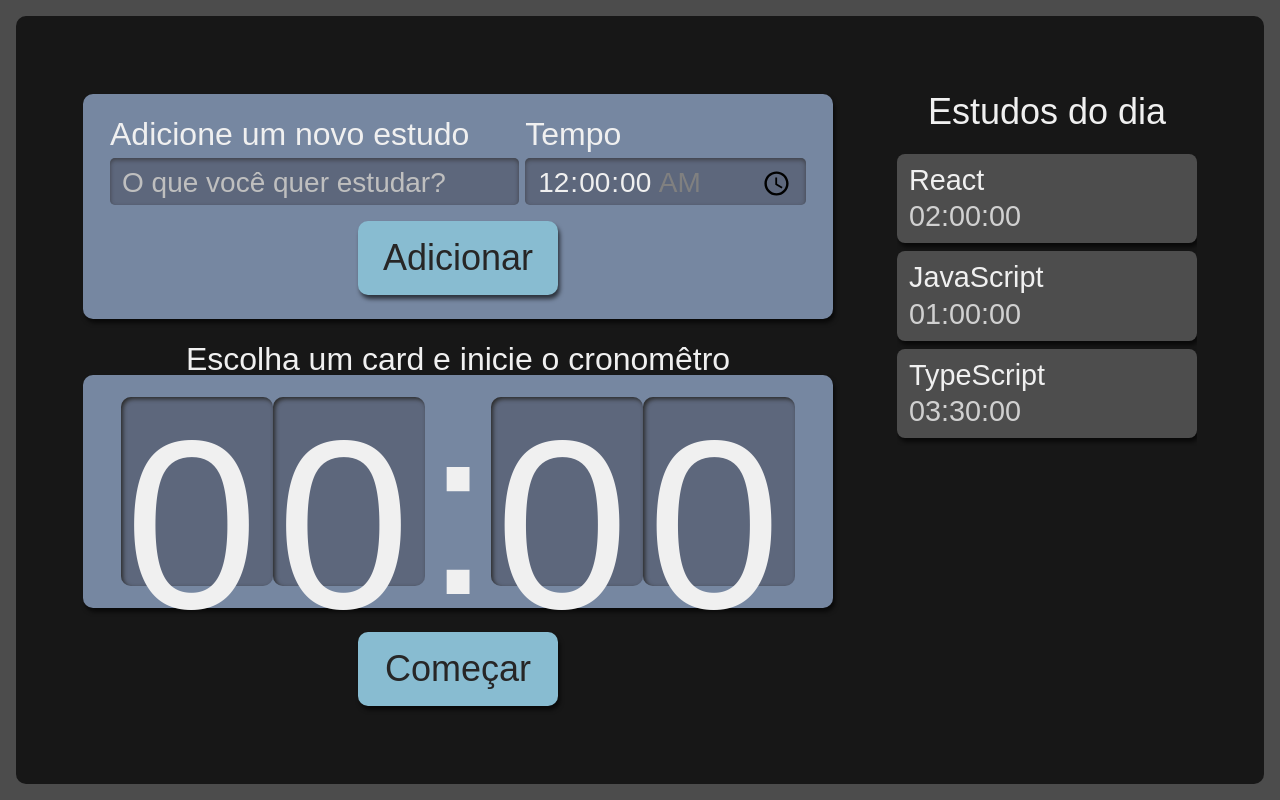
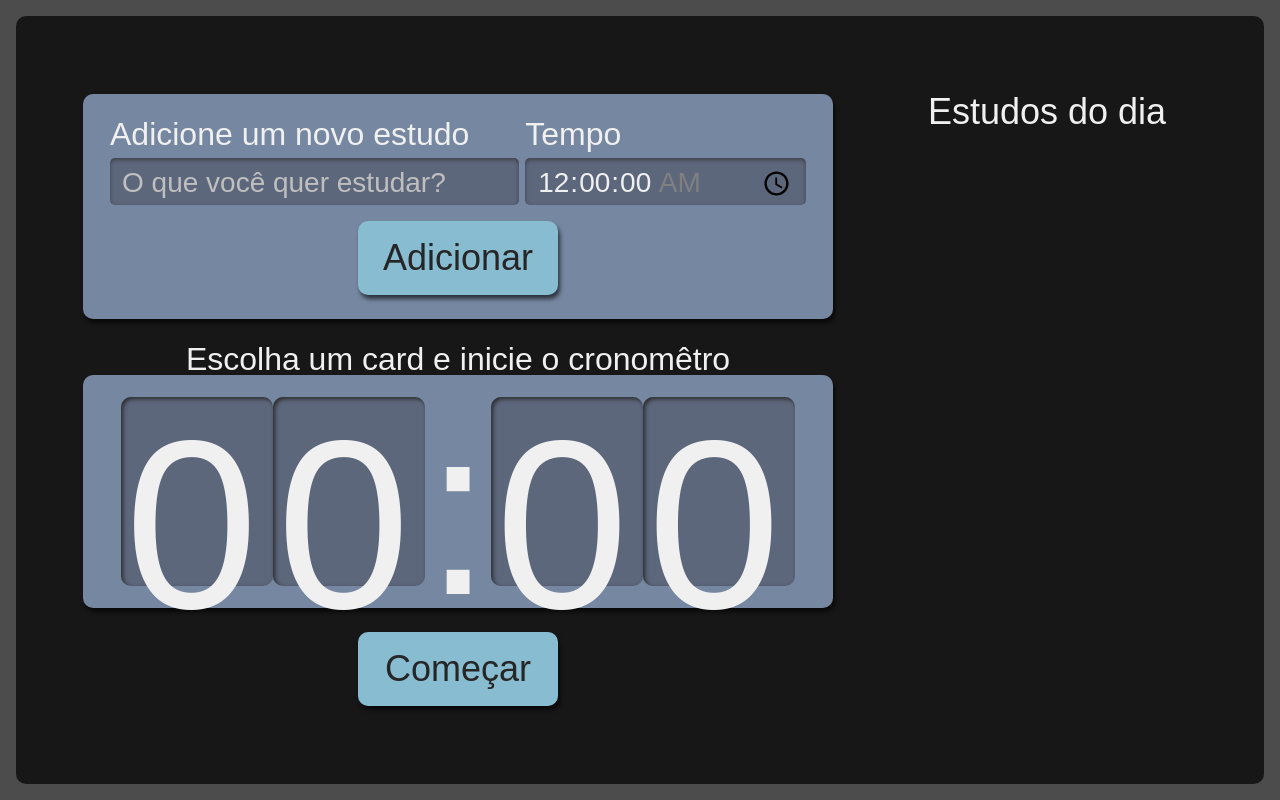
Before and after one commit to oarbigauss/curso-react-typescript, a React (Create React App) app in the folder curso-react/: page / in a window 1280 px wide. Built offline with nearby package versions, Linux system fonts and the light colour scheme.

Commit message:
(CAP 05 / AULA 07)  Inserindo método para adicionar uma tarefa

```diff
--- a/curso-react/src/components/Button/button.tsx
+++ b/curso-react/src/components/Button/button.tsx
@@ -1,10 +1,14 @@
 import React from 'react';
 import style from './Button.module.scss'
 
-class Button extends React.Component<{ children?: React.ReactNode }>{
+class Button extends React.Component<{
+    type?: "button" | "submit" | "reset" | undefined,
+    children?: React.ReactNode
+}>{
     render() {
+        const { type = "button" } = this.props;
         return(
-            <button className={style.button}>
+            <button type={type} className={style.button}>
                 {this.props.children}
             </button>
         )
--- a/curso-react/src/components/Form/form.tsx
+++ b/curso-react/src/components/Form/form.tsx
@@ -1,9 +1,12 @@
 import React from 'react';
 import Button from '../Button/button';
 import style from './Form.module.scss';
+import { ITask } from '../../types/task';
 
 
-class Form extends React.Component {
+class Form extends React.Component <{
+    setTasks: React.Dispatch<React.SetStateAction<ITask[]>>
+}> {
     state = {
         task: "",
         time: "00:00",
@@ -11,7 +14,7 @@
 
     addTask(event: React.FormEvent<HTMLFormElement>){
         event.preventDefault();
-        console.log("state: ", this.state);
+        this.props.setTasks(oldTasks => [...oldTasks, { ...this.state }])
     }
 
     render(){
@@ -47,7 +50,7 @@
                         required
                     />
                 </div>
-                <Button>
+                <Button type="submit">
                     Adicionar
                 </Button>
                 </form>
--- a/curso-react/src/components/List/list.tsx
+++ b/curso-react/src/components/List/list.tsx
@@ -1,32 +1,12 @@
 import React, { useState } from "react";
 import style from './List.module.scss'
 import Item from "./Item/item";
+import { ITask } from "../../types/task";
 
-function List() {
-    const [tasks, setTasks] = useState(
-        [
-            {
-                task: 'React',
-                time: '02:00:00'
-            },
-            {
-                task: 'JavaScript',
-                time: '01:00:00'
-            },
-            {
-                task: 'TypeScript',
-                time: '03:30:00'
-            }
-        ]
-    );
-
+function List ({ tasks } : {tasks: ITask[]} ) {
     return(
         <aside className={style.listaTarefas}>
-            <h2 onClick={()=>{
-                setTasks([...tasks, { task: "Estudar estado", time:"05:00:00"}]);
-                console.log(tasks);
-
-            }}>Estudos do dia</h2>
+            <h2>Estudos do dia</h2>
             <ul>
                 {tasks.map((item, index) => (
                     <Item
--- a/curso-react/src/pages/App.tsx
+++ b/curso-react/src/pages/App.tsx
@@ -1,14 +1,18 @@
-import React from 'react';
+import React, { useState } from 'react';
 import Form from '../components/Form/form';
 import List from '../components/List/list';
 import style from './App.module.scss'
 import Stopwatch from '../components/Stopwatch/stopwatch';
+import { ITask } from '../types/task';
 
 function App() {
+
+  const [tasks, setTasks] = useState<ITask[]>([]);
+
   return (
     <div className={style.AppStyle}>
-      <Form />
-      <List />
+      <Form setTasks={setTasks}/>
+      <List tasks={tasks} />
       <Stopwatch />
     </div>
   );
--- /dev/null
+++ b/curso-react/src/types/task.ts
@@ -0,0 +1,4 @@
+export interface ITask {
+    task: string,
+    time: string,
+}
```
